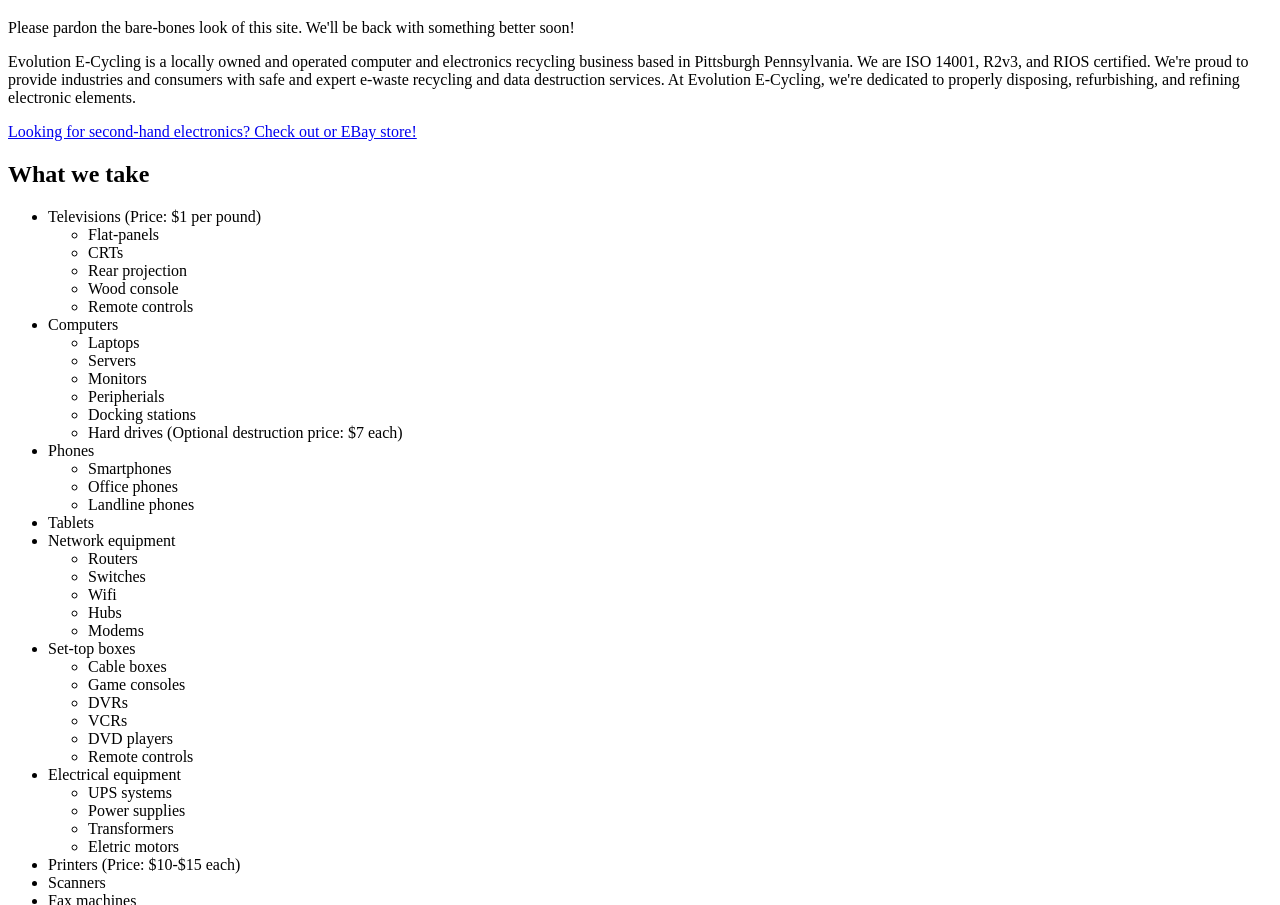
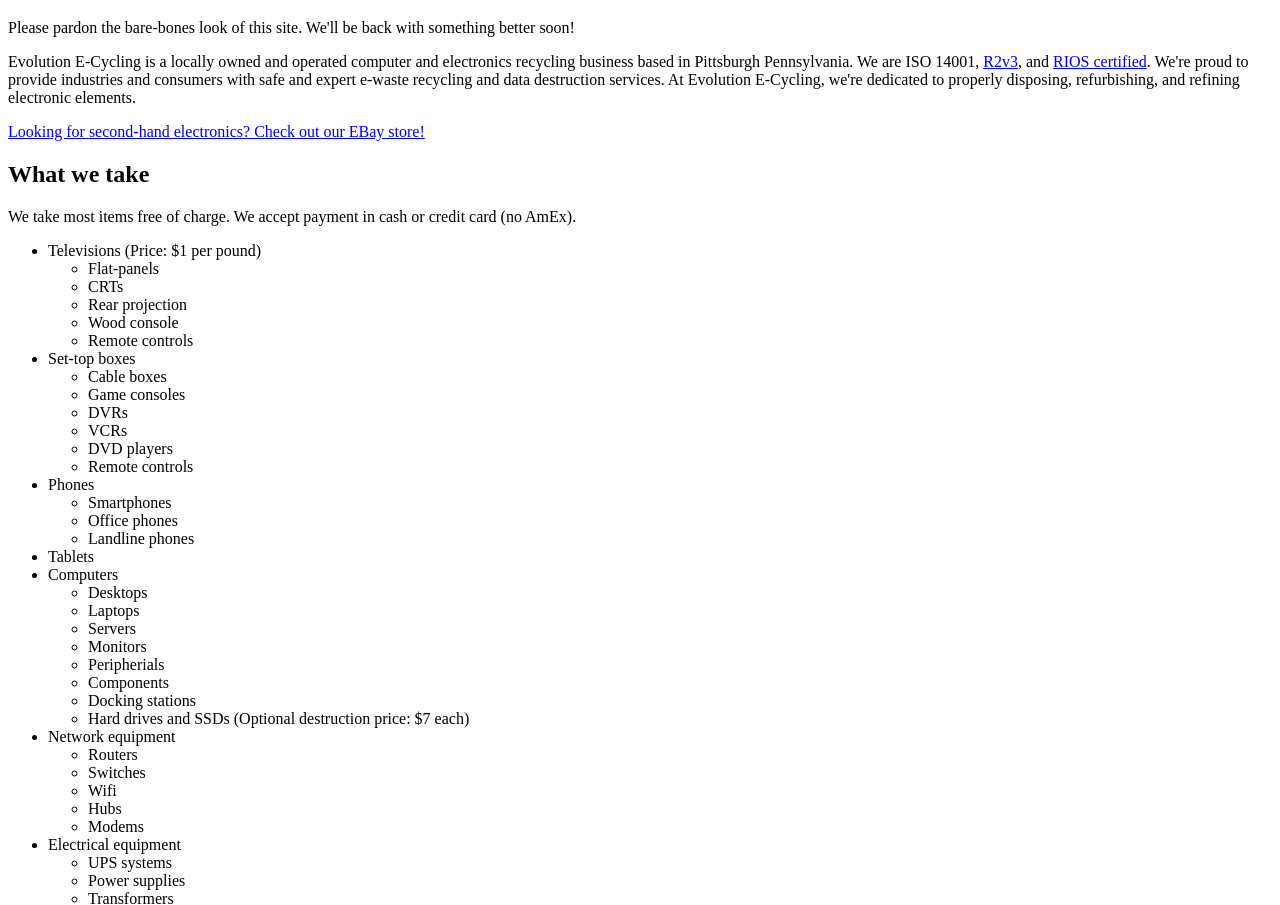
Before and after one commit to theandrewbailey/EvolutionECycling.github.io, a plain HTML site: page index.html in a window 1280 px wide. Shown: the part 61-966 px from the top of the page. Drawn offline with Linux system fonts and the light colour scheme.

Commit message:
Update index.html
add links

```diff
--- a/index.html
+++ b/index.html
@@ -4,15 +4,16 @@
 <head>
   <meta charset="utf-8">
   <meta name="viewport" content="width=device-width, initial-scale=1">
-  <title>Evolution E-Cycling, LLC</title>
+  <title>Evolution E-Cycling</title>
 </head>
 <body><!-- This is index.html -->
 
 <h1 id="evolution-e-cycling-llc">Evolution E-Cycling, LLC</h1>
 <p>Please pardon the bare-bones look of this site. We'll be back with something better soon!</p>
-<p>Evolution E-Cycling is a locally owned and operated computer and electronics recycling business based in Pittsburgh Pennsylvania. We are ISO 14001, R2v3, and RIOS certified. We're proud to provide industries and consumers with safe and expert e-waste recycling and data destruction services. At Evolution E-Cycling, we're dedicated to properly disposing, refurbishing, and refining electronic elements.</p>
-<p><a href="https://www.ebay.com/str/evolutionecycling">Looking for second-hand electronics? Check out or EBay store!</a></p>
+<p>Evolution E-Cycling is a locally owned and operated computer and electronics recycling business based in Pittsburgh Pennsylvania. We are ISO 14001, <a href="#r2v3-certified">R2v3</a>, and <a href="#rios-certified">RIOS certified</a>. We're proud to provide industries and consumers with safe and expert e-waste recycling and data destruction services. At Evolution E-Cycling, we're dedicated to properly disposing, refurbishing, and refining electronic elements.</p>
+<p><a href="https://www.ebay.com/str/evolutionecycling">Looking for second-hand electronics? Check out our EBay store!</a></p>
 <h2 id="what-we-take">What we take</h2>
+<p>We take most items free of charge. We accept payment in cash or credit card (no AmEx).</p>
 <ul>
 <li>Televisions (Price: $1 per pound)
 <ul>
@@ -21,33 +22,6 @@
 <li>Rear projection</li>
 <li>Wood console</li>
 <li>Remote controls</li>
-</ul>
-</li>
-<li>Computers
-<ul>
-<li>Laptops</li>
-<li>Servers</li>
-<li>Monitors</li>
-<li>Peripherials</li>
-<li>Docking stations</li>
-<li>Hard drives (Optional destruction price: $7 each)</li>
-</ul>
-</li>
-<li>Phones
-<ul>
-<li>Smartphones</li>
-<li>Office phones</li>
-<li>Landline phones</li>
-</ul>
-</li>
-<li>Tablets</li>
-<li>Network equipment
-<ul>
-<li>Routers</li>
-<li>Switches</li>
-<li>Wifi</li>
-<li>Hubs</li>
-<li>Modems</li>
 </ul>
 </li>
 <li>Set-top boxes
@@ -60,22 +34,51 @@
 <li>Remote controls</li>
 </ul>
 </li>
+<li>Phones
+<ul>
+<li>Smartphones</li>
+<li>Office phones</li>
+<li>Landline phones</li>
+</ul>
+</li>
+<li>Tablets</li>
+<li>Computers
+<ul>
+<li>Desktops</li>
+<li>Laptops</li>
+<li>Servers</li>
+<li>Monitors</li>
+<li>Peripherials</li>
+<li>Components</li>
+<li>Docking stations</li>
+<li>Hard drives and SSDs (Optional destruction price: $7 each)</li>
+</ul>
+</li>
+<li>Network equipment
+<ul>
+<li>Routers</li>
+<li>Switches</li>
+<li>Wifi</li>
+<li>Hubs</li>
+<li>Modems</li>
+</ul>
+</li>
 <li>Electrical equipment
 <ul>
 <li>UPS systems</li>
 <li>Power supplies</li>
 <li>Transformers</li>
-<li>Eletric motors</li>
+<li>Electric motors</li>
 </ul>
 </li>
 <li>Printers (Price: $10-$15 each)</li>
+<li>Ink cartridges</li>
+<li>Toner cartridges (Price: $2 each)</li>
 <li>Scanners</li>
 <li>Fax machines</li>
 <li>Copiers</li>
 <li>A/V equipment</li>
 <li>Microwaves (Price: $10 each)</li>
-<li>Ink cartridges</li>
-<li>Toner cartridges (Price: $2 each)</li>
 <li>Wires and cables</li>
 </ul>
 <h3 id="what-we-wont-take">What we won't take</h3>
@@ -85,6 +88,7 @@
 <li>A/C units</li>
 <li>Heaters</li>
 <li>Vacuums</li>
+<li>American Express</li>
 </ul>
 <h2 id="locations">Locations</h2>
 <p>We provide a drop off location in the South Side, and many Guardian Storage locations for your convenience. Note: Guardian Storage is no longer receiving televisions or printers. These will now need to be dropped off in the South Side.</p>
@@ -94,7 +98,8 @@
 <p>2235 Mary St
 <br/>Pittsburgh, PA 15203
 <br/><a href="tel:+14123903450">(412) 390-3450</a>
-<br/>Monday-Friday 9am-5pm</p>
+<br/>Monday-Friday 9am-5pm
+<br/><a href="https://www.google.com/maps/place/2235+Mary+St,+Pittsburgh,+PA+15203">View on Map</a></p>
 </li>
 <li>
 <h3 id="bridgeville">Bridgeville</h3>
@@ -194,7 +199,7 @@
 <li>Data destruction can be provided onsite to protect your sensitive information.</li>
 <li>Recyclable elements are repurposed and harmful toxins are removed.</li>
 </ol>
-<h1 id="why-choose-evolution-e-cycling">Why Choose Evolution E-cycling?</h1>
+<h1 id="why-choose-evolution-e-cycling">Why Choose Evolution E-Cycling?</h1>
 <p>We support the ethical and legal reprocessing of electronic devices to better support client business growth. Our services support your technology repurposing and value recovery goals.</p>
 <ul>
 <li>Permitted and certified</li>
@@ -205,8 +210,8 @@
 <li>Effective and safe destruction of data harboring devices</li>
 </ul>
 <h1 id="r2v3-certified">R2v3 Certified</h1>
-<p>Looking for an IT Asset Disposal (ITAD) partner committed to the highest sustainability and security standards? Look no further! Our R2v3 certification signifies our dedication to responsible electronics recycling practices. Unlike lesser standards, R2v3 focuses not just on recycling, but also on data security, worker safety, and environmental responsibility. It means your old devices are processed ethically, with secure data destruction, environmentally sound practices, and fair working conditions. Think of it as the ultimate assurance that your ITAD partner prioritizes both the planet and its people. Choose R2v3 certified ITAD - it's the smart choice for a greener future and secure data disposal!</p>
+<p><a href="https://sustainableelectronics.org/r2/">Looking for an IT Asset Disposal (ITAD) partner committed to the highest sustainability and security standards?</a> Look no further! <a href="https://sustainableelectronics.org/find-an-r2-certified-facility/?appids=0016000000vLybmAAC&amp;tab=13">Our R2v3 certification signifies our dedication to responsible electronics recycling practices.</a> Unlike lesser standards, R2v3 focuses not just on recycling, but also on data security, worker safety, and environmental responsibility. It means your old devices are processed ethically, with secure data destruction, environmentally sound practices, and fair working conditions. Think of it as the ultimate assurance that your ITAD partner prioritizes both the planet and its people. Choose R2v3 certified ITAD - it's the smart choice for a greener future and secure data disposal!</p>
 <h1 id="rios-certified">RIOS Certified</h1>
-<p>The Recycling Industry Operating Standard (RIOS) is like a triple threat for eco-conscious customers. It's a globally recognized program that ensures we meet the highest standards in quality, environmental responsibility, and worker safety. So, when you choose us for IT Asset Disposal (ITAD), you can be confident your electronics are recycled ethically and securely, minimizing environmental impact and protecting workers' well-being. Think of it as a gold star for responsible recycling, giving you peace of mind that your data is wiped clean and your old devices get a new life without harming the planet. Choose RIOS-certified ITAD - it's good for you, good for the environment, and good for everyone!</p>
+<p><a href="https://rioscertification.org/">The Recycling Industry Operating Standard (RIOS) is like a triple threat for eco-conscious customers.</a> It's a globally recognized program that ensures we meet the highest standards in quality, environmental responsibility, and worker safety. <a href="https://rioscertification.org/find-a-rios-recycler?_sf_s=Evolution%20E-Cycling">So, when you choose us for IT Asset Disposal (ITAD), you can be confident your electronics are recycled ethically and securely, minimizing environmental impact and protecting workers' well-being.</a> Think of it as a gold star for responsible recycling, giving you peace of mind that your data is wiped clean and your old devices get a new life without harming the planet. Choose RIOS-certified ITAD - it's good for you, good for the environment, and good for everyone!</p>
 
 </body></html>
```
